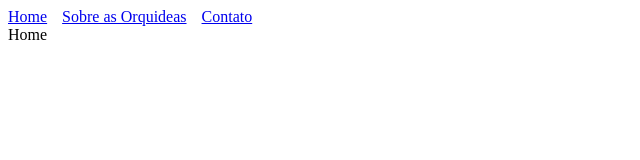
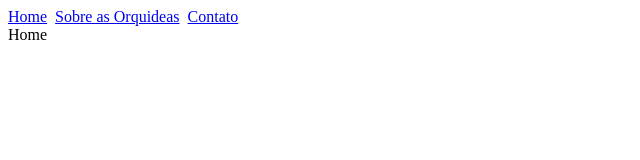
Before and after one commit to acwronski/paraiso-das-orquideas, a Next.js app: page / in a window 1280 px wide. Shown: the top 160 px of the page, without its empty margins (0-640 px from the left). Built offline with nearby package versions, Linux system fonts and the light colour scheme.

Commit message:
coloquei 8 de margin

```diff
--- a/components/Menu.js
+++ b/components/Menu.js
@@ -1,7 +1,7 @@
 import Link from 'next/link';
 
 const linkStyle = {
-    marginRight: 15
+    marginRight: 8
 }
 
 const Menu = () => {
```
